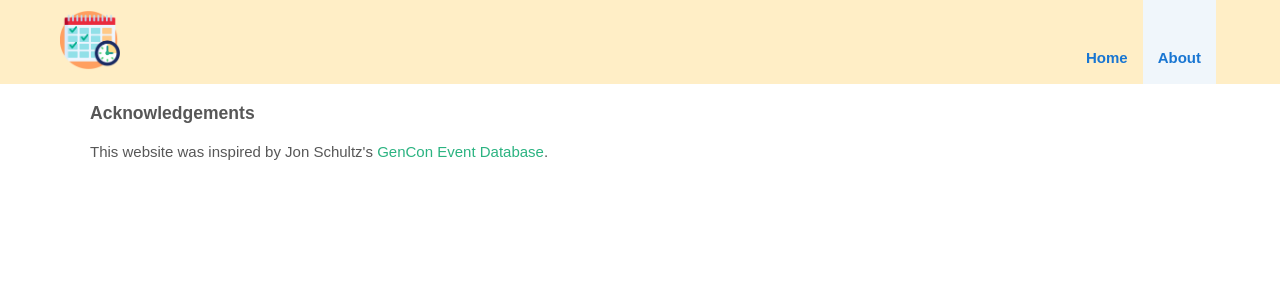
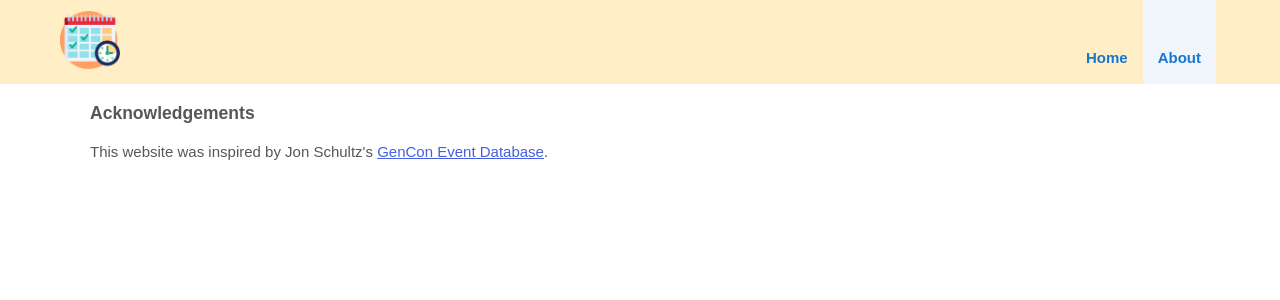
Before and after one commit to Sun-Mountain/GenConCal, a Next.js app in the folder frontend/: page /about in a window 1280 px wide. Shown: the top 300 px of the page. Built offline with nearby package versions, Linux system fonts and the light colour scheme.

Commit message:
link styling

```diff
--- a/frontend/styles/styles.css
+++ b/frontend/styles/styles.css
@@ -18,13 +18,13 @@ nav {
 }
 
 a, a:visited {
-  color: rgb(43, 179, 129);
-  text-decoration: none;
+  color: rgb(70, 95, 223);
+  text-decoration: underline;
 }
 
 a:hover {
-  color: rgb(28, 109, 79);
-  text-decoration: underline;
+  color: rgb(38, 38, 153);
+  text-decoration: none;
 }
 
 /* Generic */
@@ -116,6 +116,7 @@ a:hover {
 
 .nav-link:hover {
   border-bottom: 2px solid rgb(25, 118, 210);
+  text-decoration: none;
 }
 
 /* Main Content */
@@ -256,6 +257,10 @@ tr {
   flex-direction: row;
 }
 
+tr:nth-child(odd) {
+  background-color: rgb(145, 224, 232, .2);
+}
+
 tr+tr {
   border-top: 0;
 }
```
